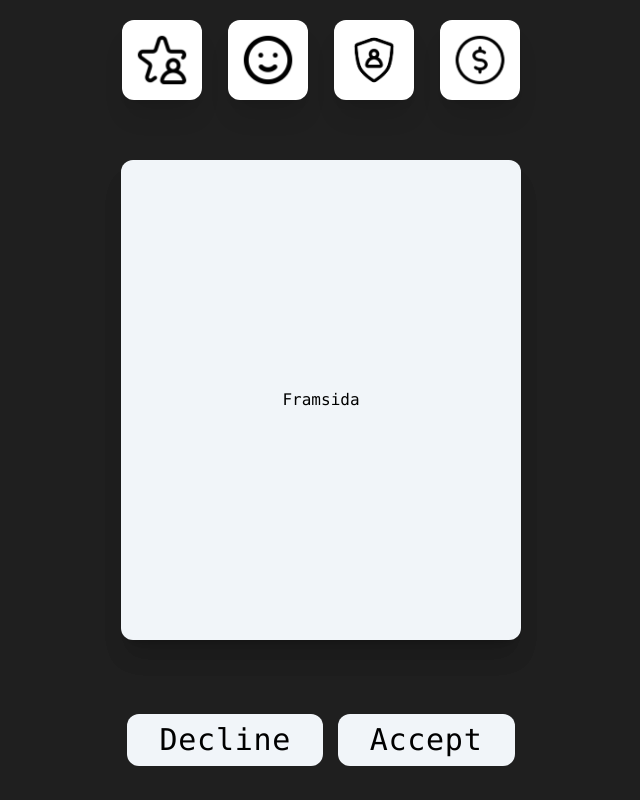
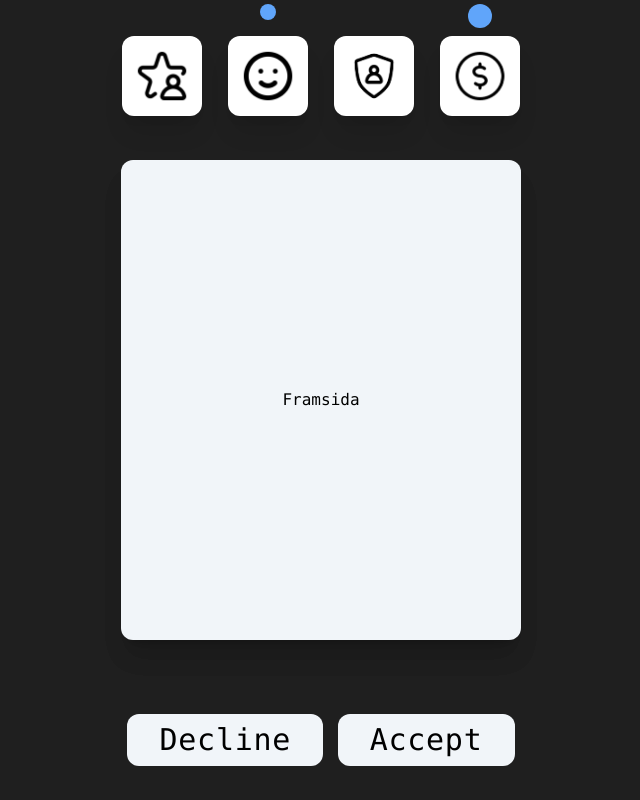
Before and after one commit to daancs/AppStoreEthics, a Next.js app: page /game in a window 1280 px wide. Shown: the whole page, without its empty margins (319-959 px from the left). Built offline with nearby package versions, Linux system fonts and the light colour scheme.

Commit message:
added the dots for AppIndicators, made a component, some css fixes

```diff
--- a/src/components/AppIndicators.tsx
+++ b/src/components/AppIndicators.tsx
@@ -1,13 +1,27 @@
+import Dot from "./Dot";
 import GameIcon from "./GameIcon";
 
 export default function AppIndicators() {
     return (
       <>
  <div className={`w-[450px] flex col-start-2 col-end-2 row-start-1 row-end-1 justify-evenly items-center h-full font-mono`}>
-                <GameIcon hoverable={true}iconName={"reputation"} />
-                <GameIcon hoverable={true} iconName={"contentment"}/>
-                <GameIcon  hoverable={true} iconName={"privacy"}/>
-                <GameIcon hoverable={true} iconName={"revenue"}/>
+            <div className="flex flex-col">
+                <Dot big={false} visible={false}/>
+                <GameIcon hoverable={true}iconName={"reputation"} appInd={true} willChange={false} />
+            </div>
+            <div className="flex flex-col">
+                <Dot big={false} visible={true}/>
+                <GameIcon hoverable={true} iconName={"contentment"} appInd={true} willChange={true} />
+            </div>
+            <div className="flex flex-col">
+                <Dot big={true} visible={false}/>
+                <GameIcon  hoverable={true} iconName={"privacy"} appInd={true} willChange={false} />
+            </div>
+            <div className="flex flex-col">
+                <Dot big={true} visible={true}/>
+                <GameIcon hoverable={true} iconName={"revenue"} appInd={true} willChange={true} />
+                {/* willChange needs logic behind it, implement when we have data */}
+            </div>
             </div>
 </>
 
--- a/src/components/ConsIndicators.tsx
+++ b/src/components/ConsIndicators.tsx
@@ -8,7 +8,7 @@ export default function ConsIndicators() {
       <>
 <div className={`flex col-start-2 col-end-2 row-start-2 row-end-2 justify-around items-center w-1/3 h-full font-mono`}>
 <div className="flex direction flex-col items-center">
-    <GameIcon iconName="reputation" progressValue={50} displayProgress={true} hoverable={false}/>
+    <GameIcon iconName="reputation" height="h-40" width="w-40" progressValue={50} displayProgress={true} hoverable={false}/>
     <span>Reputation</span>
 </div>
 <div className="flex direction flex-col items-center">
--- /dev/null
+++ b/src/components/Dot.tsx
@@ -0,0 +1,13 @@
+interface DotProps {
+    big: boolean,
+    visible: boolean
+
+}
+
+export default function AppIndicators(props: DotProps) {
+    return (
+      <>
+    <div className={` ${props.visible ? "bg-blue-400 rounded-full" : "invisible"} ${props.big ? "w-6 h-6 mb-2 ml-7": "w-4 h-4 mb-4 ml-8"}`}></div>
+      </>
+    )
+}
--- a/src/components/GameIcon.tsx
+++ b/src/components/GameIcon.tsx
@@ -13,7 +13,15 @@ interface GameIconProps {
     progressValue?: number;
     displayProgress?: boolean;
     hoverable?: boolean;
+    appInd?: boolean; //för att consInd ska ha pilar istället för prickar!
+    willChange?: boolean; //temporärt? för att avgöra om prickarna ska synas
+
 }
+
+/**
+ * @todo Make the dots big or small depending on the amount of change that will happen
+ */
+
 
 /**
  * Component for the game icon
@@ -50,14 +58,17 @@ export default function GameIcon(props: GameIconProps) {
 
     }
 
+    //willChange: false, ha en margin, appInd visa pricken, appInd false visa pil
     return (
+         <div>
             <div className={`relative ${props.width ? props.width : 'w-20'} ${props.height ? props.height : 'h-20'} ${props.hoverable ? 'hover:scale-110 hover:cursor-pointer' : ''} bg-white rounded-xl shadow-xl text-black text-xl transition-all ease-in-out delay-100 overflow-hidden`}>
-                <div className="text-center absolute z-10">
+                <div className="absolute z-10">
                     <Image src={setImage(props.iconName) ?? ""} alt='icon image'/>
                 </div>
                 <div className='absolute bottom-0 w-full'>
                     {props.displayProgress ? <ProgressBar value={Number(props.progressValue) || 50} parentHeight={`${props.height ? props.height : '20'}`}/> : null}
                 </div>
             </div>
+        </div>
     )
 }
```
